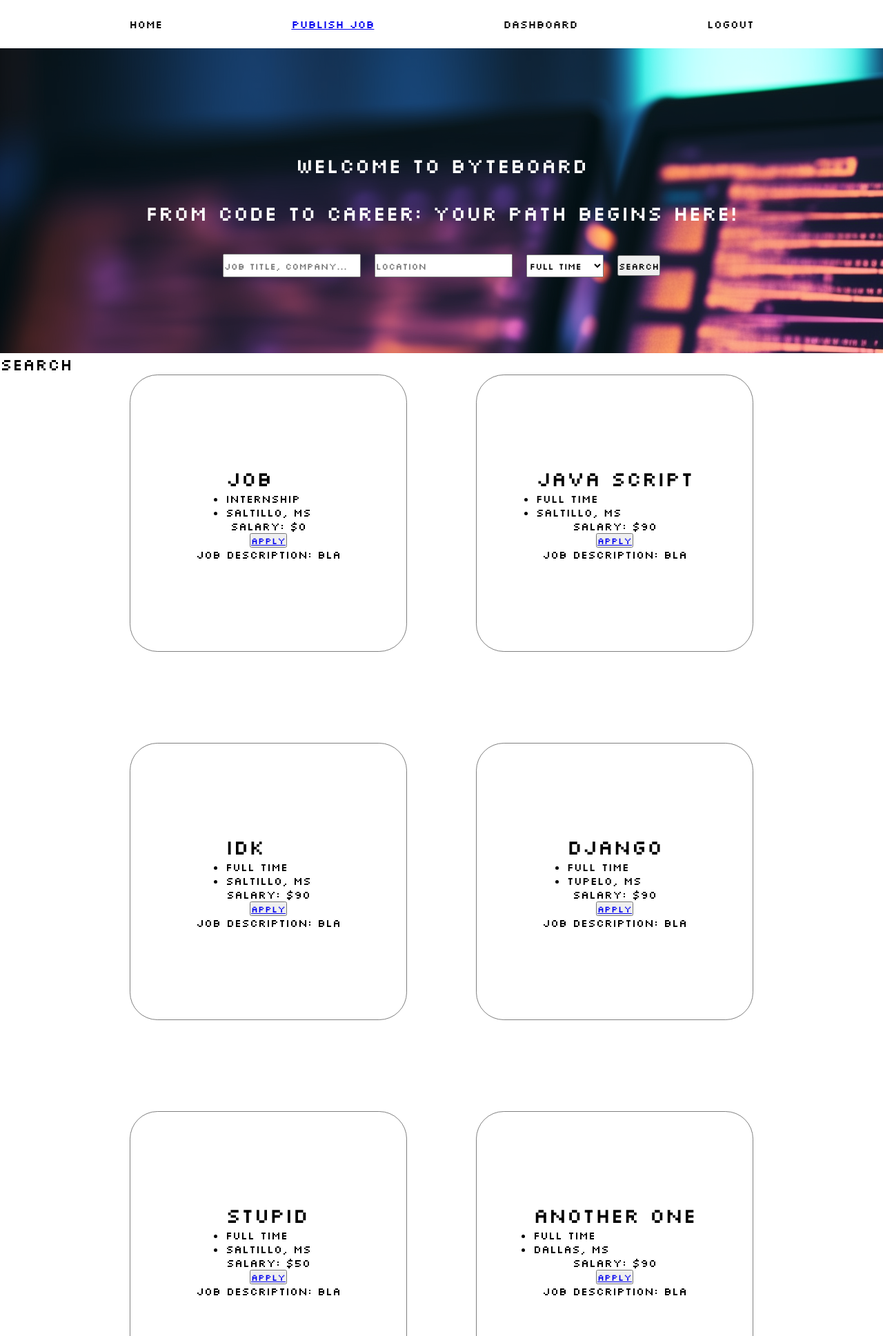
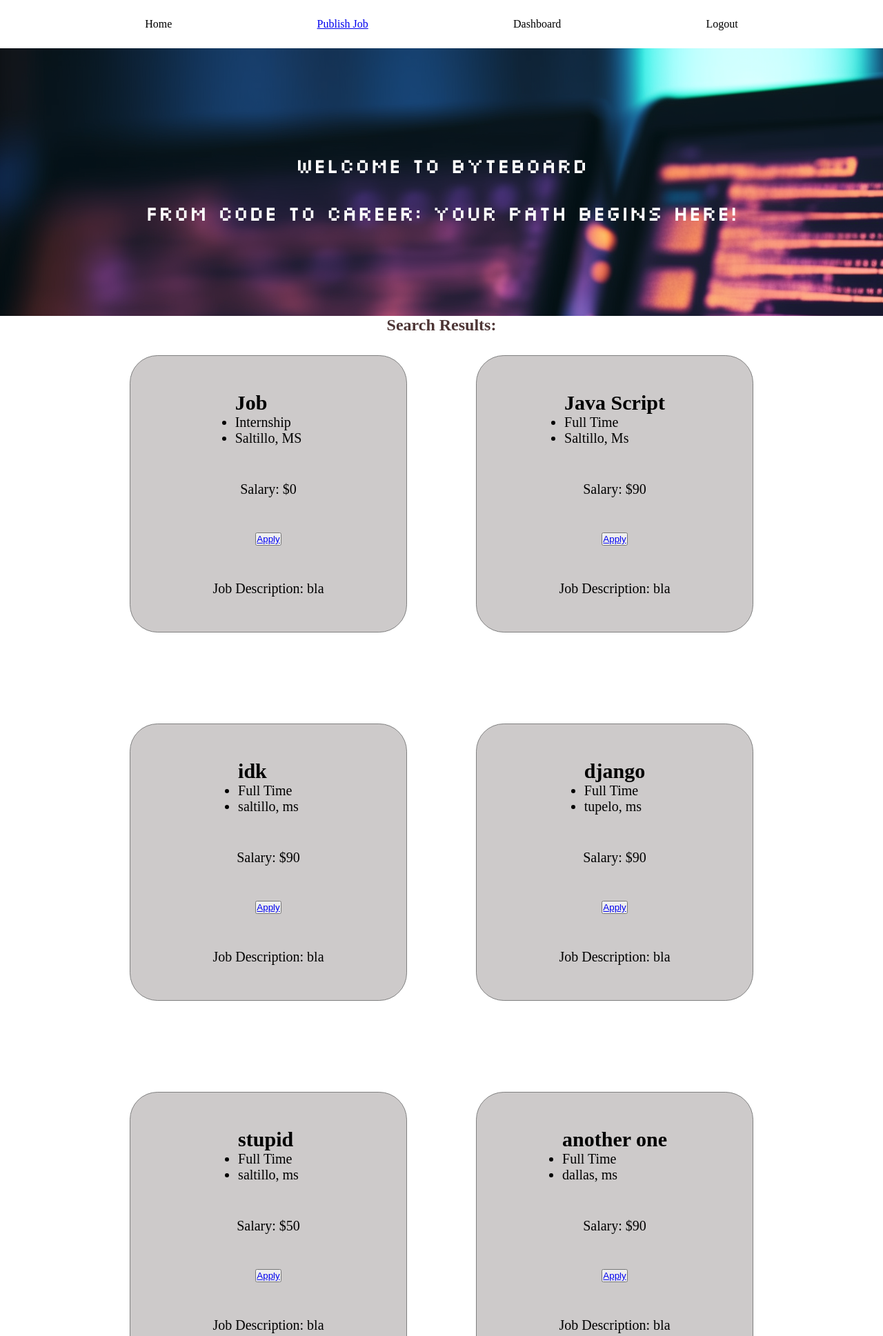
Before and after one commit to kwicker22/ByteBoard, a Django app: page /home/jobs in a window 1280 px wide. Shown: the top 1937 px of the page at 69% size. Run offline with Django 5.2, Linux system fonts and the light colour scheme; a user stored in the database is signed in; data comes from the database, SQL or seed files in the repository; both versions use the stored data as it was after the commit.

Commit message:
last minute stlying

```diff
--- a/app/static/styles.css
+++ b/app/static/styles.css
@@ -4,9 +4,7 @@
 * {
   margin: 0;
   padding: 0;
-  font-family: "Silkscreen", sans-serif;
-  font-weight: 400;
-  font-style: normal;
+
 }
 
 body {
@@ -41,7 +39,6 @@
 
 
 .row{
-
   display: flex;
   flex-direction: row;
   align-items: center;
@@ -98,6 +95,9 @@
 
 
 .search-title-text{
+  font-family: "Silkscreen", sans-serif;
+  font-weight: 400;
+  font-style: normal;
   padding-bottom: 30px;
   color: white;
   font-size: 30px;
@@ -237,13 +237,23 @@
   margin-bottom: 2rem;
   display: flex;
   flex-direction: column;
-  justify-content: center;
+  justify-content: space-evenly;
   align-items: center;
   width: 400px;
   height: 400px;
+  background-color: #8d878770;
 
 }
+.border div ul li span{
+  font-size: 20px;
+}
+.border div ul li {
+  font-size: 20px;
+}
 
+.border p {
+  font-size: 20px;
+}
 .jobtitle {
   font-size: 30px;
 }
@@ -253,3 +263,36 @@
   justify-content: center;
 
 } */
+
+
+.btn1 {
+  margin-left: 400px;
+}
+
+.apply {
+  margin-top: 100px;
+}
+
+.view-header-container{
+  color: #4d3535;
+  display:flex;
+  justify-content: center;
+  margin-bottom: 30px;
+
+
+}
+
+.delete {
+  color: white;
+  font-size: 30px;
+  display: flex;
+  justify-content: center;
+  margin-top: 50px;
+
+}
+
+.yep{
+  margin-left: 600px;
+  font-size: 15px;
+  margin-top: 10px;
+}
--- a/app/templates/applyforjob.html
+++ b/app/templates/applyforjob.html
@@ -1,7 +1,7 @@
 {% extends "nav.html" %}
 
  {% block extends %}
- <div class = "body">
+ <div class = "apply">
         <p>
             <h2 class = "job-header">Apply Here</h2>
         </p>
@@ -51,7 +51,7 @@
               <div class="row">
                 <div class="colllums more">
 
-                  <input class="btn" type="submit" value="Submit" >
+                  <input class="btn1" type="submit" value="Submit" >
                 </div>
               </div>
             </div>
--- a/app/templates/deletejob.html
+++ b/app/templates/deletejob.html
@@ -4,9 +4,11 @@
 
 <form  method="post">
     {% csrf_token %}
-    <p> Are you sure you want to delete {{job.title}}? </p>
+    <p class = "delete" > Are you sure you want to delete {{job.title}}? </p>
+    <div class = "yep">
     <input type="submit" value="Delete Job">
      <button><a href="{% url 'recruiterdash' %}">Cancel</a></button>
+     <div>
 </form>
 
 {%endblock extends%}
--- a/app/templates/home.html
+++ b/app/templates/home.html
@@ -2,7 +2,9 @@
 
 {%block content%}
 <div class = "body">
-    {%include "search.html" %}
+
+     {%include "search.html" %}
+
     {% comment %} {%include "jobview.html"%}  {% endcomment %}
 </div>
 
--- a/app/templates/joblisting.html
+++ b/app/templates/joblisting.html
@@ -60,6 +60,8 @@
                           </div>
                       {% endif %}
                   {% endfor %}
+
+
             </div>
           </div>
 
@@ -68,7 +70,7 @@
               <div class="row">
                 <div class="colllums more">
 
-                  <input class="btn" type="submit" value="Submit" >
+                  <input class="btn1" type="submit" value="Submit" >
                 </div>
               </div>
             </div>
--- a/app/templates/jobview.html
+++ b/app/templates/jobview.html
@@ -7,10 +7,12 @@
 
 <section class = "background">
        {% comment %} <p>hey</p> {% endcomment %}
-
-       <h2> Search </h2>
+       <div class = "view-header-container">
+            <h2 class = "view-header"> Search Results:</h2>
+       </div>
 
       <div class="job_view_container">
+
         {% for job in page_obj%}
         <div class = "border">
 
--- a/app/templates/login.html
+++ b/app/templates/login.html
@@ -15,7 +15,7 @@
 		html {
 			margin-top: 60px;
 			padding: 0;
-			height: 70%;
+			height: auto;
 			background: #2A2B2A; !important;
 		}
 	</style>
--- a/app/templates/recruiter_register.html
+++ b/app/templates/recruiter_register.html
@@ -16,7 +16,7 @@
 		html {
 			margin-top: 60px;
 			padding: 0;
-			height: 80%;
+			height: auto;
 			background: #2A2B2A; !important;
 		}
 	</style>
--- a/app/templates/recruiterdashboard.html
+++ b/app/templates/recruiterdashboard.html
@@ -2,9 +2,10 @@
 
 {%block extends%}
 <div class = "body">
-<h2 class = "recruiter-dash"> Recruiter Dashboard </h2>
+<h2 class = "dash-header"> Recruiter Dashboard </h2>
+
 </div>
-
+<h3 class = "dash-header"> Job Listings: </h3>
 <table id="table">
         <tr>
           <th>Title</th>
--- a/app/templates/register.html
+++ b/app/templates/register.html
@@ -17,7 +17,8 @@
 		html {
 			margin-top: 60px;
 			padding: 0;
-			height: 80%;
+			height: auto;
+      width: auto;
 			background: #2A2B2A; !important;
 		}
 	</style>
--- a/app/templates/search.html
+++ b/app/templates/search.html
@@ -1,10 +1,17 @@
 {% extends "nav.html" %}
 
 {%block extends%}
-<div class= "home-search-container">
-<h2 class= "search-title-text"> Welcome to ByteBoard </h2>
-<h2 class= "search-title-text"> From Code to Career: Your Path Begins Here! </h2>
-<form method = "GET" class="row" action = "{% url "job_view" %}">
+{% if user.is_authenticated and user.is_staff  %}
+  <div class= "home-search-container">
+  <h2 class= "search-title-text"> Welcome to ByteBoard </h2>
+  <h2 class= "search-title-text"> From Code to Career: Your Path Begins Here! </h2>
+  </div>
+
+ {% elif user.is_authenticated %}
+ <div class= "home-search-container">
+  <h2 class= "search-title-text"> Welcome to ByteBoard </h2>
+  <h2 class= "search-title-text"> From Code to Career: Your Path Begins Here! </h2>
+  <form method = "GET" class="row" action = "{% url "job_view" %}">
      <div>
       <input type="text"  name="job_title_or_company_name"  placeholder="Job title, Company...">
      </div>
@@ -25,7 +32,8 @@
       <input class="btn" type="submit" value="Search" >
     </div>
 
-</form>
+ </form>
+{%endif%}
 
 
 
--- a/app/templates/updatejob.html
+++ b/app/templates/updatejob.html
@@ -69,8 +69,10 @@
     <div class="collums">
       <div class="row">
         <div class="colllums more">
-
+           <div class = "yep">
           <input class="btn" type="submit" value="Submit" >
+          <button><a href="{% url 'recruiterdash' %}">Cancel</a></button>
+           </div>
         </div>
       </div>
     </div>
--- a/app/templates/userdashboard.html
+++ b/app/templates/userdashboard.html
@@ -3,7 +3,7 @@
 {%block extends%}
 <div class = "body">
 <h2 class = "dash-header"> User Dashboard </h2>
-<h3 class = "application-header"> Applications: </h3>
+<h3 class = "dash-header"> Applications: </h3>
 
 </div>
 <table id="table">
--- a/app/templates/viewapplicants.html
+++ b/app/templates/viewapplicants.html
@@ -1,8 +1,9 @@
 {% extends 'base.html'%}
 
 {%block content%}
+{% include 'nav.html'%}
 <div class = "body">
-    <h2 class = "recruiter-dash"> Applications: </h2>
+    <h2 class = "dash-header"> Applications: </h2>
     </div>
 
     <table id="table">
--- a/app/views.py
+++ b/app/views.py
@@ -95,6 +95,7 @@
 
 
 @login_required(login_url="login/")
+@allowed_users(allowed_roles=["Admin"])
 def recruiterDash(request):
     my_list = []
     jobs = Job.objects.filter(company=request.user)
```
Also changed, not shown: README.md, db.sqlite3, media/space_marines.jpg (added).
